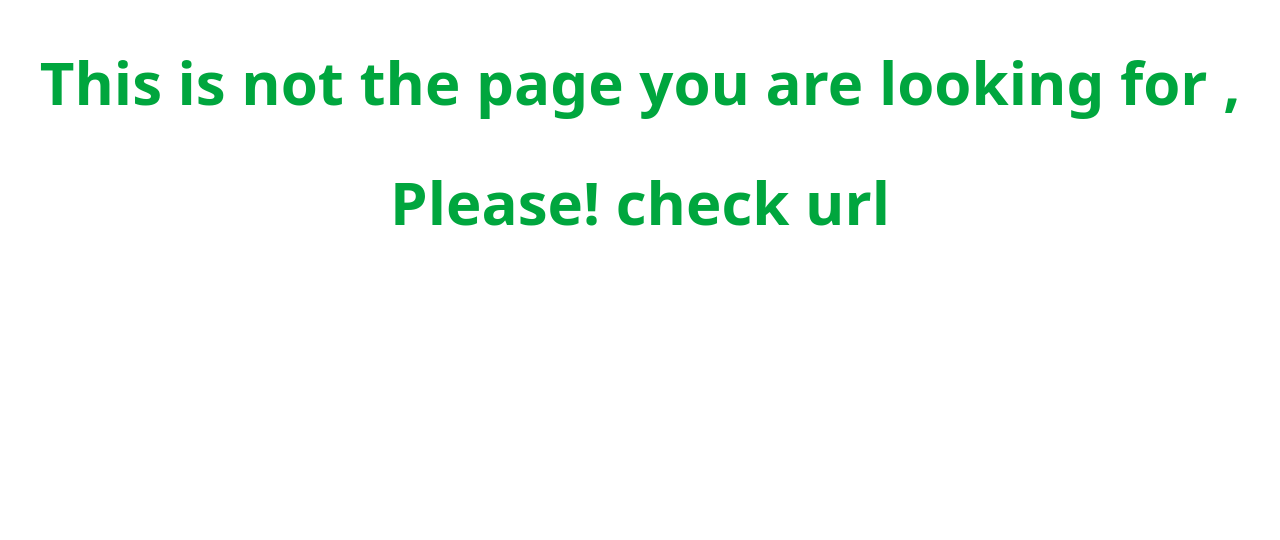
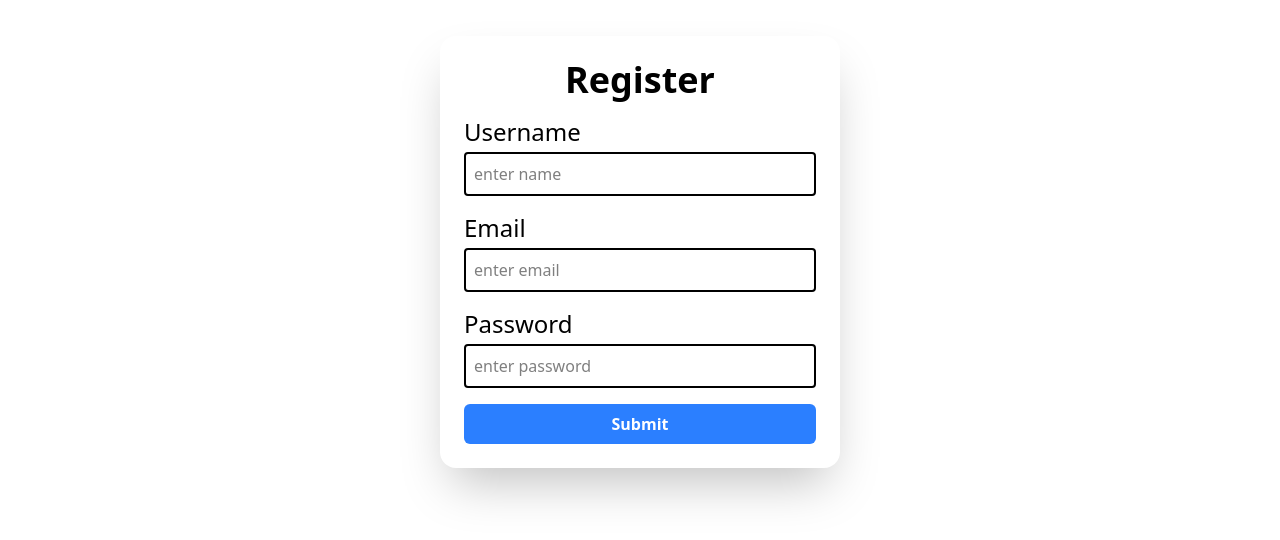
Before and after one commit to anjil-khamlung/Learning-react, a React (Vite) app: page /register in a window 1280 px wide. Shown: the part 148-688 px from the top of the page. Built offline with nearby package versions, Linux system fonts and the light colour scheme.

Commit message:
form handling

```diff
--- a/src/App.jsx
+++ b/src/App.jsx
@@ -6,6 +6,7 @@ import { createBrowserRouter, RouterProvider } from 'react-router-dom'
 
 import router from './routes/router.jsx'
 import LoginPage from './pages/LoginPage.jsx'
+import RegisterPage from './pages/RegisterPage.jsx'
 //LEARNINGPROPS
 // const App = () => {
 //   return (
--- a/src/components/NavBar.jsx
+++ b/src/components/NavBar.jsx
@@ -41,7 +41,7 @@ const NavBar = () => {
           <NavLink to="/login">Login</NavLink>
         </button>
         <button className="bg-blue-400 text-white px-2 py-1 border rounded-[0.5rem] min-w-20 cursor-pointer">
-          <NavLink to="">Register</NavLink>
+          <NavLink to="/register">Register</NavLink>
         </button>
       </div>
     </nav>
--- a/src/pages/LoginPage.jsx
+++ b/src/pages/LoginPage.jsx
@@ -1,6 +1,8 @@
 import React, { useState } from "react";
+import { useNavigate } from "react-router-dom";
 
 const LoginPage = () => {
+  const navigate = useNavigate()
   const init = {
     email: "",
     password: "",
@@ -8,19 +10,42 @@ const LoginPage = () => {
   const [formData, setFormData] = useState(init);
 
   const handleChange = (e) => {
-      setFormData((prev) => ({ ...prev, [e.target.name]: e.target.value }));
+    setFormData((prev) => ({ ...prev, [e.target.name]: e.target.value }));
+  };
 
-    };
+  const handleSubmit = (e) => {
+    e.preventDefault();
+
+    if (formData.email.trim() === "") {
+      alert("email must be filled")
+      return
+    }
+
+    if (formData.password.length < 7) {
+      alert("password should contain at least 8 character")
+      return
+    }
+
+
+    console.log(formData); //api call
+    setFormData(init);
+    navigate("/")
+  };
+
   return (
     <div className="h-screen grid place-items-center">
-      <form className="flex flex-col gap-4 shadow-2xl w-100 p-6">
+      <form
+        onSubmit={handleSubmit}
+        className="flex flex-col gap-4 shadow-2xl w-100 p-6"
+      >
         <h1 className="text-4xl text-center font-bold">Login</h1>
         <input
           onChange={handleChange}
           className="p-2 w-full border-2 rounded-md"
-          type="text"
+          type="email"
           placeholder="enter email"
           name="email"
+          value={formData.email}
           required
         />
         <input
@@ -29,6 +54,7 @@ const LoginPage = () => {
           type="password"
           placeholder="enter password"
           name="password"
+          value={formData.password}
           required
         />
         <input
--- /dev/null
+++ b/src/pages/RegisterPage.jsx
@@ -0,0 +1,94 @@
+import React, { useState } from "react";
+import { useNavigate } from "react-router-dom";
+
+const RegisterPage = () => {
+  const navigate = useNavigate();
+  const init = {
+    name: "",
+    email: "",
+    password: "",
+  };
+  const [formData, setFormData] = useState(init);
+
+  const handleChange = (e) => {
+    setFormData((prev) => ({ ...prev, [e.target.name]: e.target.value }));
+  };
+
+  const handleSubmit = (e) => {
+    e.preventDefault();
+
+    if (formData.name.trim() === "") {
+      alert("name must be filled");
+      return;
+    }
+    if (formData.email.trim() === "") {
+      alert("email must be filled");
+      return;
+    }
+
+    if (formData.password.length < 7) {
+      alert("password should contain at least 8 character");
+      return;
+    }
+    console.log(formData); //api call
+    setFormData(init);
+    navigate("/");
+  };
+  return (
+    <div className="h-screen grid place-items-center ">
+      <form
+        onSubmit={handleSubmit}
+        className="flex flex-col gap-4 w-100 p-6 shadow-2xl  rounded-2xl"
+      >
+        <h1 className="font-bold text-4xl text-center">Register</h1>
+
+        <div className="flex flex-col gap-1">
+          <label className="text-2xl">Username</label>
+          <input
+            onChange={handleChange}
+            type="text"
+            placeholder="enter name"
+            name="name"
+            className="border-2 rounded w-full p-2"
+            value={formData.name}
+            required
+          />
+        </div>
+
+        <div className="flex flex-col gap-1">
+          <label className="text-2xl">Email</label>
+          <input
+            onChange={handleChange}
+            value={formData.email}
+            placeholder="enter email"
+            name="email"
+            className="border-2 rounded w-full p-2"
+            required
+          />
+        </div>
+
+        <div className="flex flex-col gap-1">
+          <label className="text-2xl">Password</label>
+          <input
+            onChange={handleChange}
+            value={formData.password}
+            type="password"
+            placeholder="enter password"
+            name="password"
+            className="border-2 rounded w-full p-2"
+            required
+          />
+        </div>
+
+        <button
+          className="bg-blue-500 p-2 rounded-md font-bold text-white cursor-pointer"
+          type="submit"
+        >
+          Submit
+        </button>
+      </form>
+    </div>
+  );
+};
+
+export default RegisterPage;
--- a/src/routes/router.jsx
+++ b/src/routes/router.jsx
@@ -5,6 +5,7 @@ import HomePage from "../pages/HomePage";
 import LearningUsestate from "../pages/LearningUsestate";
 import UseEffectExample from "../pages/UseEffectExample";
 import LoginPage from "../pages/LoginPage";
+import RegisterPage from "../pages/RegisterPage";
 
 const router = createBrowserRouter([
   {
@@ -30,5 +31,9 @@ const router = createBrowserRouter([
     path: "login",
     element: <LoginPage />,
   },
+  {
+    path: "register",
+    element:<RegisterPage/>
+  }
 ]);
 export default router;
```
Also changed, not shown: 1 other file (tests, documents, lock files or other folders).
